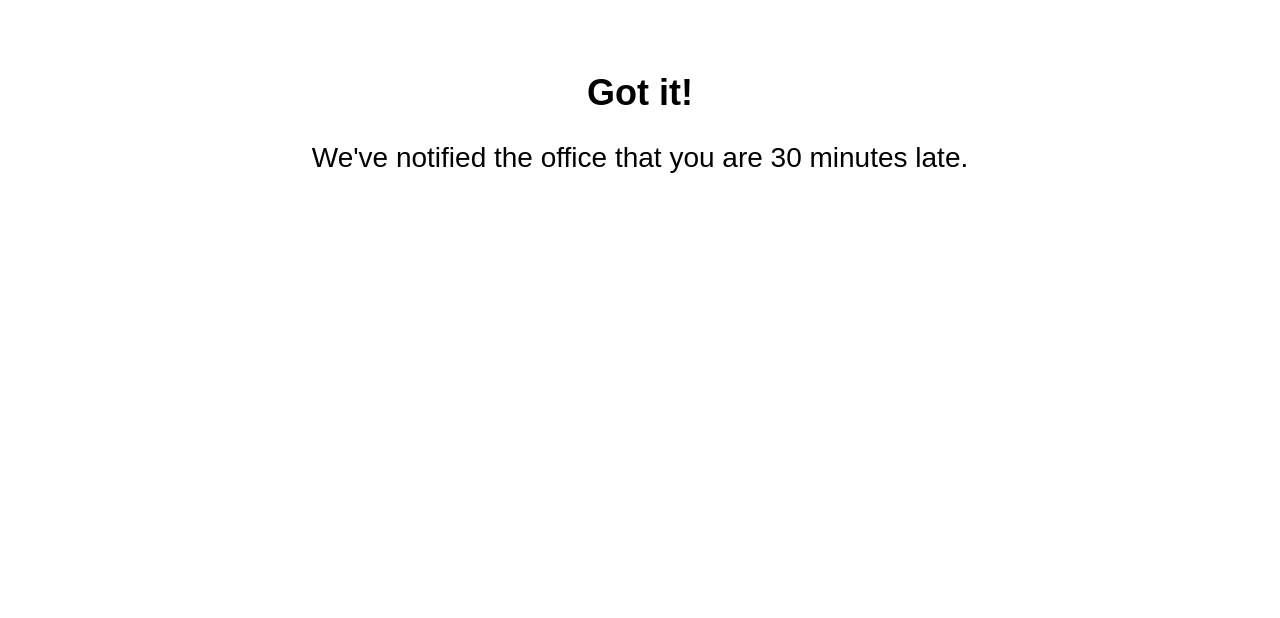
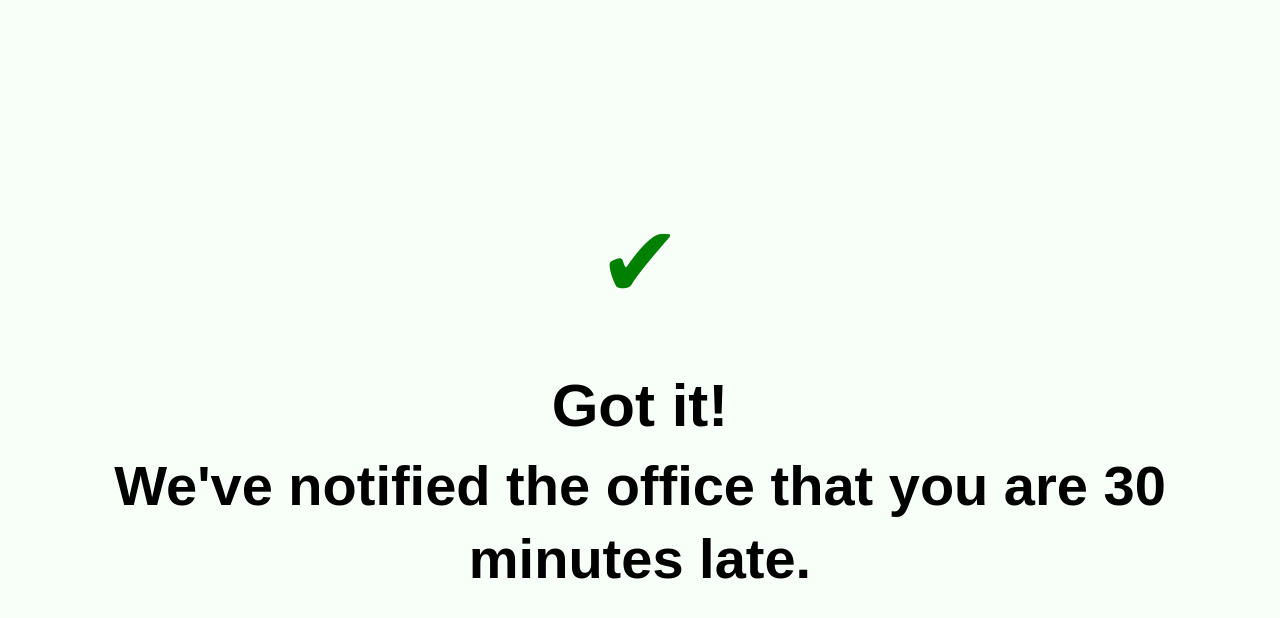
Before and after one commit to StratmannK/client-late-page, a plain HTML site: page 30.html in a window 1280 px wide. Drawn offline with Linux system fonts and the light colour scheme.

Commit message:
Update 30.html
retry

```diff
--- a/30.html
+++ b/30.html
@@ -1,11 +1,43 @@
 <!DOCTYPE html>
-<html>
+<html lang="en">
 <head>
   <meta charset="UTF-8">
+  <meta name="viewport" content="width=device-width, initial-scale=1.0">
   <title>30 Minutes Late</title>
+  <style>
+    body {
+      margin: 0;
+      padding: 0;
+      font-family: Arial, sans-serif;
+      background-color: #f8fff8;
+      height: 100vh;
+      display: flex;
+      flex-direction: column;
+      justify-content: center;
+      align-items: center;
+      text-align: center;
+    }
+    .checkmark {
+      font-size: 100px;
+      color: green;
+      margin-bottom: 40px;
+    }
+    h1 {
+      font-size: 60px;
+      margin: 10px 0;
+    }
+    p {
+      font-size: 56px;
+      font-weight: bold;
+      max-width: 95%;
+      line-height: 1.3;
+      margin: 0 20px;
+    }
+  </style>
 </head>
-<body style="font-family: Arial, sans-serif; text-align:center; padding: 40px;">
-  <h1 style="font-size: 36px; margin-bottom: 20px;">Got it!</h1>
-  <p style="font-size: 28px;">We've notified the office that you are 30 minutes late.</p>
+<body>
+  <div class="checkmark">✔</div>
+  <h1>Got it!</h1>
+  <p>We've notified the office that you are 30 minutes late.</p>
 </body>
 </html>
```
